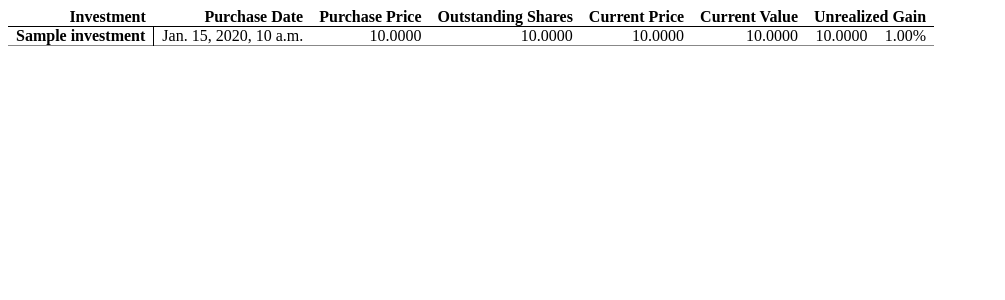
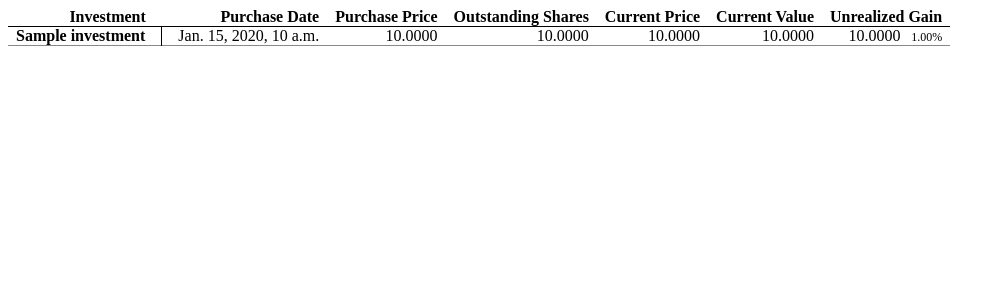
Before and after one commit to fengb/pynvest, a Django app: template pynvest_portfolio/templates/pynvest_portfolio/lot_summary_table.html in a window 1280 px wide. Shown: the top 300 px of the page, without its empty margins (0-1005 px from the left). Run offline with Django 3.2, Linux system fonts and the light colour scheme; the template is opened without the code that fills it: most values are stand-ins (such as "Sample title", 1, 10 or a date in 2020); parts of the project's set-up code (start-up, migrations or seed data) failed here and were passed over.

Commit message:
Fixed table styles.  I really wish I had real columns...

```diff
--- a/pynvest_portfolio/static/styles.css
+++ b/pynvest_portfolio/static/styles.css
@@ -2,7 +2,12 @@ table { border-collapse:collapse; }
 thead { border-bottom:1px solid #000; }
 tbody th { text-align: left; border-right:1px solid black; }
 th,
-td { padding:0 8px; text-align:right; }
+td { padding:0 0 0 16px; text-align:right; vertical-align:baseline; }
+th:first-child,
+td:first-child { padding:0 16px 0 8px; }
+th:last-child,
+td:last-child { padding-right:8px; }
 tr.lot { color:#bbb; }
+td.unrealized.gain.percent { font-size:12px; padding-left:0; }
 
 tbody { border-bottom:1px solid #888; }
--- a/pynvest_portfolio/templates/pynvest_portfolio/lot_summary_table.html
+++ b/pynvest_portfolio/templates/pynvest_portfolio/lot_summary_table.html
@@ -6,38 +6,38 @@
   <table>
     <thead>
       <tr>
-        <th>Investment</th>
-        <th>Purchase Date</th>
-        <th>Purchase Price</th>
-        <th>Outstanding Shares</th>
-        <th>Current Price</th>
-        <th>Current Value</th>
-        <th colspan='2'>Unrealized Gain</th>
+        <th class='investment'>Investment</th>
+        <th class='purchase date'>Purchase Date</th>
+        <th class='purchase price'>Purchase Price</th>
+        <th class='outstanding shares'>Outstanding Shares</th>
+        <th class='current price'>Current Price</th>
+        <th class='current value'>Current Value</th>
+        <th colspan='2' class='unrealized gain'>Unrealized Gain</th>
       </tr>
     </thead>
     {% for lot_summary in lot_summarys %}
       <tbody>
         <tr class='summary'>
-          <th>{{ lot_summary.investment }}</th>
-          <td>{{ lot_summary.purchase_date|default:'' }}</td>
-          <td>{{ lot_summary.purchase_price|floatformat:4 }}</td>
-          <td>{{ lot_summary.outstanding_shares|floatformat:4 }}</td>
-          <td>{{ lot_summary.current_price|floatformat:4 }}</td>
-          <td>{{ lot_summary.current_value|floatformat:4 }}</td>
-          <td>{{ lot_summary.unrealized_gain|floatformat:4 }}</td>
-          <td>{{ lot_summary.unrealized_gain_percent|floatformat:2 }}%</td>
+          <th class='investment'>{{ lot_summary.investment }}</th>
+          <td class='purchase date'>{{ lot_summary.purchase_date|default:'' }}</td>
+          <td class='purchase price'>{{ lot_summary.purchase_price|floatformat:4 }}</td>
+          <td class='outstanding shares'>{{ lot_summary.outstanding_shares|floatformat:4 }}</td>
+          <td class='current price'>{{ lot_summary.current_price|floatformat:4 }}</td>
+          <td class='current value'>{{ lot_summary.current_value|floatformat:4 }}</td>
+          <td class='unrealized gain'>{{ lot_summary.unrealized_gain|floatformat:4 }}
+          <td class='unrealized gain percent'>{{ lot_summary.unrealized_gain_percent|floatformat:2 }}%</td>
         </tr>
         {% if lot_summary.lots|length > 1 %}
           {% for lot in lot_summary.lots %}
             <tr class='lot'>
-              <th></th>
-              <td>{{ lot.purchase_date|date }}</td>
-              <td>{{ lot.purchase_price|floatformat:4 }}</td>
-              <td>{{ lot.outstanding_shares|floatformat:4 }}</td>
-              <td>{{ lot.current_price|floatformat:4 }}</td>
-              <td>{{ lot.current_value|floatformat:4 }}</td>
-              <td>{{ lot.unrealized_gain|floatformat:4 }}</td>
-              <td>{{ lot.unrealized_gain_percent|floatformat:2 }}%</td>
+              <th class='investment'></th>
+              <td class='purchase date'>{{ lot.purchase_date|date }}</td>
+              <td class='purchase price'>{{ lot.purchase_price|floatformat:4 }}</td>
+              <td class='outstanding shares'>{{ lot.outstanding_shares|floatformat:4 }}</td>
+              <td class='current price'>{{ lot.current_price|floatformat:4 }}</td>
+              <td class='current value'>{{ lot.current_value|floatformat:4 }}</td>
+              <td class='unrealized gain'>{{ lot.unrealized_gain|floatformat:4 }}</td>
+              <td class='unrealized gain percent'>{{ lot.unrealized_gain_percent|floatformat:2 }}%</td>
             </tr>
           {% endfor %}
         {% endif %}
```
